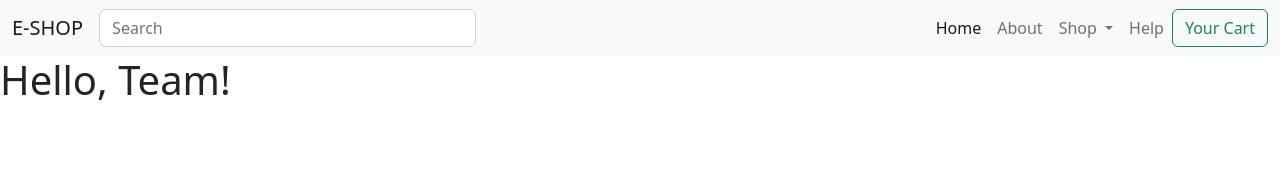
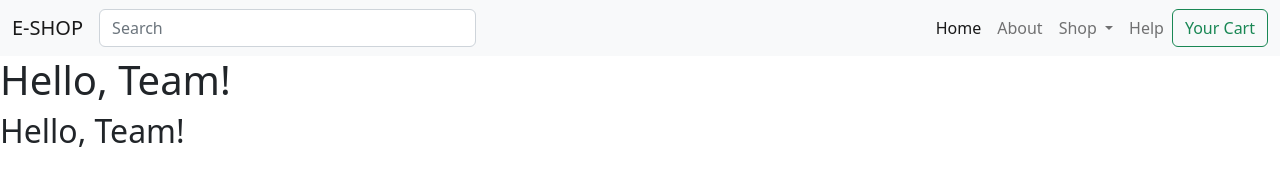
Before and after one commit to pletniri/Generation-Final-Project-tekas-team-1, a plain HTML site: page index.html in a window 1280 px wide. Drawn offline with nearby package versions, Linux system fonts and the light colour scheme.

Commit message:
added Hello, Team in h2

```diff
--- a/index.html
+++ b/index.html
@@ -58,6 +58,7 @@
   </header>
 
   <h1>Hello, Team!</h1>
+  <h2>Hello, Team!</h2>
   <script src="https://cdn.jsdelivr.net/npm/bootstrap@5.2.2/dist/js/bootstrap.bundle.min.js"
     integrity="sha384-OERcA2EqjJCMA+/3y+gxIOqMEjwtxJY7qPCqsdltbNJuaOe923+mo//f6V8Qbsw3"
     crossorigin="anonymous"></script>
```
